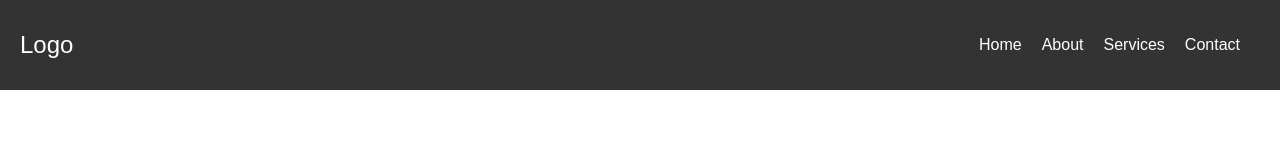
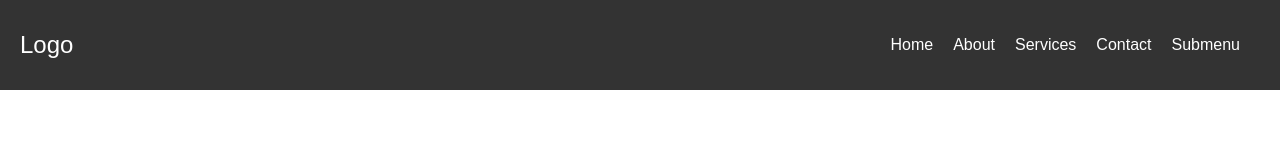
Before and after one commit to acciojob/hamburger-menu-magic-JoyPatel24, a website: page main.html in a window 1280 px wide. Drawn offline with Linux system fonts and the light colour scheme.

Commit message:
created a submission

```diff
--- a/main.html
+++ b/main.html
@@ -15,6 +15,8 @@
         <li><a href="#">About</a></li>
         <li><a href="#">Services</a></li>
         <li><a href="#">Contact</a></li>
+
+		  <li class="nav-sub">Submenu</li>
       </ul>
     </nav>
     <div class="ham">
```
